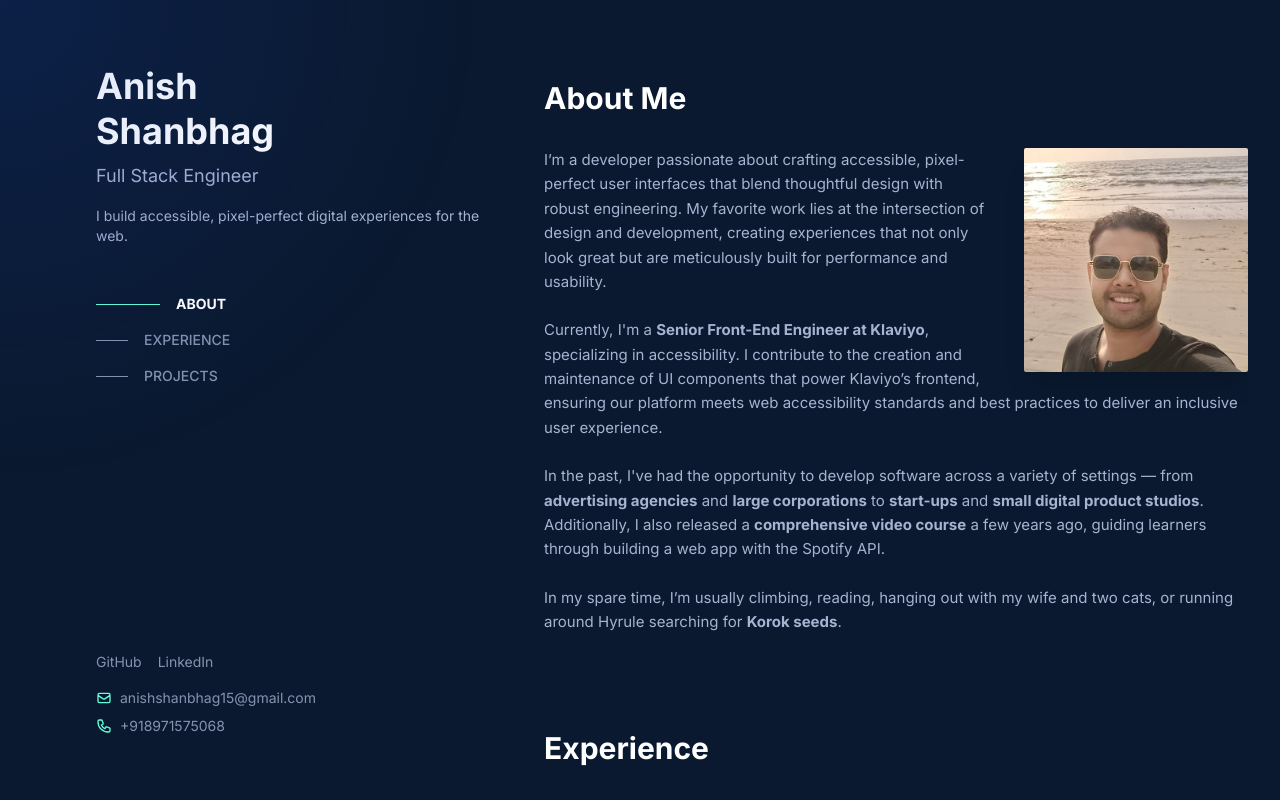
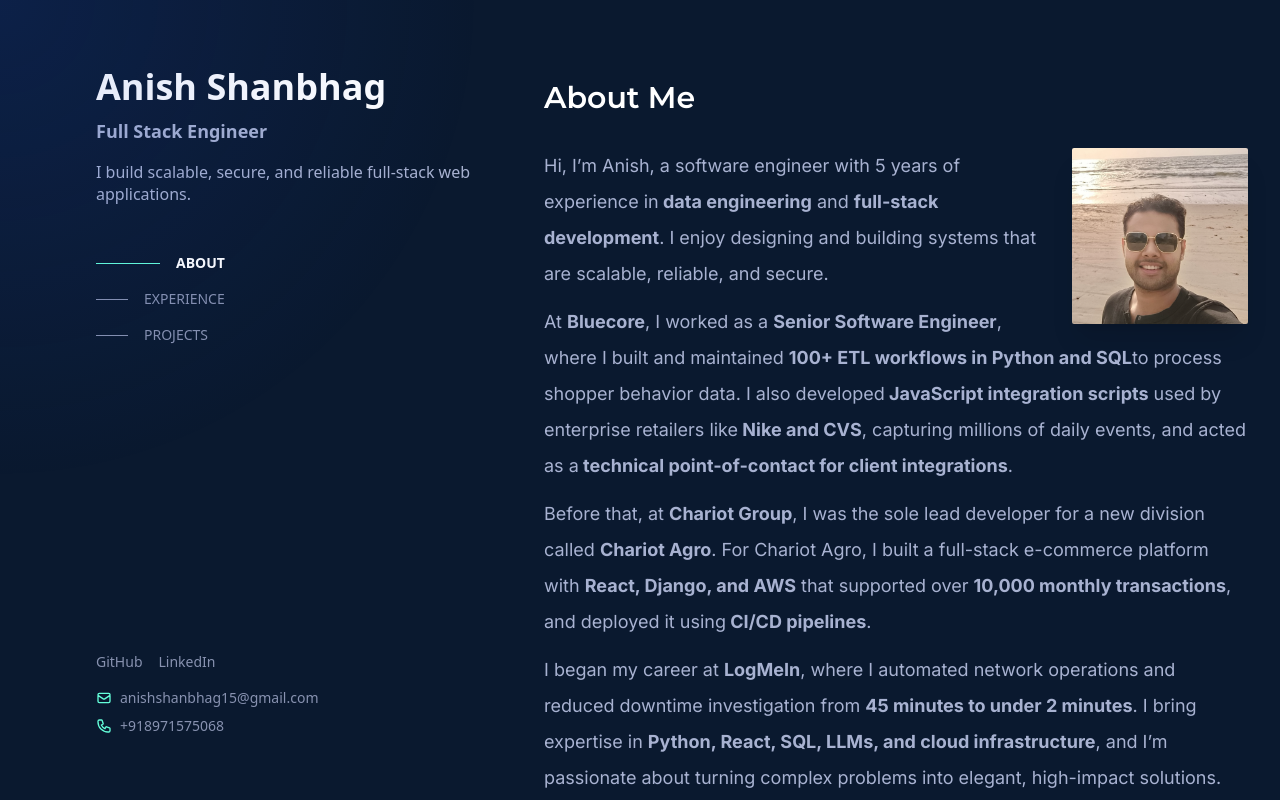
Before and after one commit to bitanish/anishshanbhag-portfolio, a React (Create React App) app: page / in a window 1280 px wide. Built offline with nearby package versions, Linux system fonts and the light colour scheme.

Commit message:
Added latest content

```diff
--- a/public/index.html
+++ b/public/index.html
@@ -15,6 +15,8 @@
       user's mobile device or desktop. See https://developers.google.com/web/fundamentals/web-app-manifest/
     -->
     <link rel="manifest" href="%PUBLIC_URL%/manifest.json" />
+<link href="https://fonts.googleapis.com/css2?family=Inter:wght@400;500;700&family=Montserrat:wght@500;600;700&display=swap" rel="stylesheet">
+
     <!--
       Notice the use of %PUBLIC_URL% in the tags above.
       It will be replaced with the URL of the `public` folder during the build.
--- a/src/App.js
+++ b/src/App.js
@@ -4,7 +4,6 @@
 import Experience from "./sections/Experience";
 import Projects from "./sections/Projects";
 import MouseSpotlight from "./components/MouseSpotlight";
-import Footer from "./components/FooterCTA";
 
 function App() {
 	const [activeSection, setActiveSection] = useState("about");
@@ -19,8 +18,8 @@
   	useEffect(() => {
 		const observerOptions = {
 			root: mainContentScrollRef.current,
-			rootMargin: "0px 0px -70% 0px", // Adjusted rootMargin: Trigger when top of section is 30% from top of viewport
-			threshold: 0, // We want to observe any intersection
+			rootMargin: "0px 0px -70% 0px",
+			threshold: 0,
 		};
 
 		const observerCallback = (entries) => {
@@ -31,19 +30,16 @@
 
 			entries.forEach((entry) => {
 				if (entry.isIntersecting) {
-					// Prioritize by intersection ratio first (how much of it is visible)
 					if (entry.intersectionRatio > highestIntersectionRatio) {
 						highestIntersectionRatio = entry.intersectionRatio;
 						highestIntersectionRatioEntry = entry;
 					}
 
-					// Also keep track of the one whose top is closest to the root's top
-					// This helps when multiple sections are partially visible
 					const rect = entry.boundingClientRect;
 					const rootRect = mainContentScrollRef.current.getBoundingClientRect();
 					const topDistance = rect.top - rootRect.top;
 
-					if (topDistance >= 0 && topDistance < minTopDistance) { // Only consider sections whose top is at or below the root's top
+					if (topDistance >= 0 && topDistance < minTopDistance) {
 						minTopDistance = topDistance;
 						closestToTopEntry = entry;
 					}
@@ -51,17 +47,12 @@
 			});
 
 			let newActiveSectionId = activeSection;
-
-			// Logic to determine the single active section:
-			// 1. If any section has a very high intersection ratio, prioritize it
-			if (highestIntersectionRatioEntry && highestIntersectionRatioEntry.intersectionRatio > 0.7) { // More than 70% visible
+			if (highestIntersectionRatioEntry && highestIntersectionRatioEntry.intersectionRatio > 0.7) {
 				newActiveSectionId = highestIntersectionRatioEntry.target.id;
 			}
-			// 2. Otherwise, if there's a section whose top is closest to the scroll container's top and is visible
 			else if (closestToTopEntry) {
 				newActiveSectionId = closestToTopEntry.target.id;
 			}
-			// 3. Fallback: If nothing else, use the first section if it's visible at all
 			else if (entries.length > 0 && entries[0].isIntersecting) {
 				newActiveSectionId = entries[0].target.id;
 			}
@@ -93,12 +84,12 @@
 				observer.disconnect();
 			}
 		};
-  	}, [activeSection]); // Keep activeSection in dependency array
+  	}, [activeSection]);
 
   	const scrollToSection = (id) => {
 		const section = document.getElementById(id);
 		if (section && mainContentScrollRef.current) {
-			const offset = 20; // You can adjust this value as needed
+			const offset = 20;
 			const offsetTop = section.offsetTop - offset;
 			mainContentScrollRef.current.scrollTo({
 				top: offsetTop,
@@ -123,7 +114,6 @@
         className="h-screen overflow-y-scroll scroll-smooth px-8 py-10 lg:py-20 flex flex-col items-center"
       >
         <div className="max-w-screen-md w-full">
-          {/* Each section now has a responsive heading */}
           <section id="about" ref={sectionRefs.about} className="mt-16 lg:mt-0 pb-24">
             <About />
           </section>
@@ -135,9 +125,6 @@
           <section id="projects" ref={sectionRefs.projects} className="pb-24">
             <Projects />
           </section>
-
-          {/* Add the new FooterCTA component here */}
-          <Footer />
         </div>
       </main>
     </div>
--- a/src/components/Sidebar.jsx
+++ b/src/components/Sidebar.jsx
@@ -1,4 +1,3 @@
-// src/components/Sidebar.jsx
 import React from "react";
 
 const Sidebar = ({ activeSection, scrollToSection }) => {
@@ -10,21 +9,13 @@
 
   return (
     <div className="h-full bg-[#0a192f] text-white flex flex-col justify-between">
-      {/* Top Section: Name, Title, Short Bio - No photo here anymore */}
       <div>
-        <h1 className="text-4xl font-bold leading-tight">
-          Anish
-          <br />
-          Shanbhag
-        </h1>
-        <h2 className="mt-2 text-lg text-lightest-slate">
-          Full Stack Engineer
-        </h2>
-        <p className="mt-4 text-sm text-lightest-slate">
-          I build accessible, pixel-perfect digital experiences for the web.
+        <h1 className="text-4xl font-bold leading-tight">Anish Shanbhag</h1>
+        <h2 className="mt-2 text-lg font-semibold text-lightest-slate">Full Stack Engineer</h2>
+        <p className="mt-4 text-md font-medium text-lightest-slate leading-snug">
+          I build scalable, secure, and reliable full-stack web applications.
         </p>
 
-        {/* Navigation - Hidden on mobile, visible on large screens */}
         <nav className="hidden lg:block mt-12">
           <ul className="space-y-4 text-sm font-medium">
             {navItems.map((item) => (
@@ -48,11 +39,7 @@
                         : "w-8 bg-grey-text group-hover:w-16 group-hover:bg-green-accent"
                     }`}
                   ></div>
-                  <span
-                    className={`${
-                      activeSection === item.id ? "font-bold" : ""
-                    }`}
-                  >
+                  <span className={`${activeSection === item.id ? "font-bold" : ""}`}>
                     {item.label}
                   </span>
                 </a>
@@ -62,15 +49,16 @@
         </nav>
       </div>
 
-      {/* Bottom Section: Social Links and Contact Info */}
       <div className="flex flex-col space-y-4 text-sm text-grey-text mt-8 lg:mt-0">
-        {/* Social Links - Still hidden on mobile, visible on large screens */}
-        <div className="hidden lg:flex space-x-4">
-          <a href="#">GitHub</a>
-          <a href="https://www.linkedin.com/in/anishshanbhag/" target="_blank" rel="noopener noreferrer">LinkedIn</a>
-        </div>
+        <nav className="hidden lg:flex space-x-4">
+          <a href="https://github.com/bitanish" target="_blank" rel="noopener noreferrer">
+            GitHub
+          </a>
+          <a href="https://www.linkedin.com/in/anishshanbhag/" target="_blank" rel="noopener noreferrer">
+            LinkedIn
+          </a>
+        </nav>
 
-        {/* Contact Information - Now visible on all screens */}
         <div className="mt-4 lg:mt-0">
           <p className="flex items-center">
             <span className="mr-2 text-green-accent">
--- a/src/index.js
+++ b/src/index.js
@@ -9,7 +9,3 @@
     <App />
   </React.StrictMode>
 );
-
-// If you want to start measuring performance in your app, pass a function
-// to log results (for example: reportWebVitals(console.log))
-// or send to an analytics endpoint. Learn more: https://bit.ly/CRA-vitals
--- a/src/sections/About.jsx
+++ b/src/sections/About.jsx
@@ -1,57 +1,45 @@
-// About.jsx
 import React from "react";
 
 const About = () => {
   return (
     <div className="text-lightest-slate">
-      <h2 className="text-3xl font-bold mb-8 text-white">About Me</h2> {/* The heading remains a standalone element */}
+      <h2 className="text-3xl font-semibold mb-8 text-white font-display">About Me</h2>
 
-      {/* This div contains the image (floated right) and the paragraphs */}
-      {/* The 'overflow-hidden' class helps ensure the float is contained within this div */}
-      <div className="leading-relaxed text-[15px] overflow-hidden">
-        {/* Your profile photo, now floated to the right */}
+      <div className="leading-relaxed text-[18px] max-w-3xl font-body">
         <img
-          src="/profile.png" // Assumes your processed profile.png is in the public folder
+          src="/profile.png"
           alt="Anish Shanbhag Profile"
-          className="float-right w-56 h-56 rounded-sm object-cover shadow-xl ml-8 mb-4"
-          // float-right: Positions the image to the right, allowing text to wrap
-          // w-56 h-56: Makes the image larger (224px by 224px) for clear visibility
-          // rounded-sm: Gives it a subtle corner radius, making it appear square but not sharp
-          // object-cover: Ensures the image fills its container without distortion
-          // shadow-xl: Adds a more prominent shadow for depth
-          // ml-8: Adds margin to the left of the image, creating space between it and the text
-          // mb-4: Adds a small margin below the image, useful if the text is shorter than the image
-          // border-2 border-green-accent: Adds a subtle border in your accent color, defining the image
+          className="w-44 h-44 rounded-sm object-cover shadow-xl mb-4 md:mb-2 md:float-right md:ml-6"
         />
 
-        {/* The paragraphs will now flow around the floated image */}
-        <p className="mt-0"> {/* mt-0 to prevent unwanted top margin from space-y-6 */}
-          I’m a developer passionate about crafting accessible, pixel-perfect
-          user interfaces that blend thoughtful design with robust engineering.
-          My favorite work lies at the intersection of design and development,
-          creating experiences that not only look great but are meticulously
-          built for performance and usability.
+        <p className="mt-0 leading-loose">
+          Hi, I’m Anish, a software engineer with 5 years of experience in
+          <strong> data engineering</strong> and <strong> full-stack development</strong>.
+          I enjoy designing and building systems that are scalable, reliable, and secure.
         </p>
 
-        <p className="mt-6">
-          Currently, I'm a <strong>Senior Front-End Engineer at Klaviyo</strong>, specializing
-          in accessibility. I contribute to the creation and maintenance of UI
-          components that power Klaviyo’s frontend, ensuring our platform meets
-          web accessibility standards and best practices to deliver an inclusive
-          user experience.
+        <p className="mt-3 leading-loose">
+          At <strong>Bluecore</strong>, I worked as a <strong>Senior Software Engineer</strong>,
+          where I built and maintained <strong>100+ ETL workflows in Python and SQL</strong>
+          to process shopper behavior data. I also developed
+          <strong> JavaScript integration scripts</strong> used by enterprise retailers like
+          <strong> Nike and CVS</strong>, capturing millions of daily events, and acted as a
+          <strong> technical point-of-contact for client integrations</strong>.
         </p>
 
-        <p className="mt-6">
-          In the past, I've had the opportunity to develop software across a
-          variety of settings — from <strong>advertising agencies</strong> and <strong>large corporations</strong>{" "}
-          to <strong>start-ups</strong> and <strong>small digital product studios</strong>. Additionally, I also
-          released a <strong>comprehensive video course</strong> a few years ago, guiding learners
-          through building a web app with the Spotify API.
+        <p className="mt-3 leading-loose">
+          Before that, at <strong>Chariot Group</strong>, I was the sole lead developer for a
+          new division called <strong>Chariot Agro</strong>. For Chariot Agro, I built a
+          full-stack e-commerce platform with <strong>React, Django, and AWS</strong> that
+          supported over <strong>10,000 monthly transactions</strong>, and deployed it using
+          <strong> CI/CD pipelines</strong>.
         </p>
 
-        <p className="mt-6">
-          In my spare time, I’m usually climbing, reading, hanging out with my
-          wife and two cats, or running around Hyrule searching for <strong>Korok seeds</strong>.
+        <p className="mt-3 leading-loose">
+          I began my career at <strong>LogMeIn</strong>, where I automated network operations
+          and reduced downtime investigation from <strong>45 minutes to under 2 minutes</strong>.
+          I bring expertise in <strong>Python, React, SQL, LLMs, and cloud infrastructure</strong>,
+          and I’m passionate about turning complex problems into elegant, high-impact solutions.
         </p>
       </div>
     </div>
--- a/src/sections/Experience.jsx
+++ b/src/sections/Experience.jsx
@@ -1,50 +1,49 @@
 import React from "react";
 
 const experiences = [
-  // ... (your existing experience data) ...
   {
-    year: "2023 — Present",
-    title: "Senior Frontend Engineer, Accessibility · Klaviyo",
+    year: "Jun 2023 — May 2025",
+    title: "Senior Software Engineer, Forward Deployed · Bluecore",
     description:
-      "Build and maintain critical components used to construct Klaviyos frontend, across the whole product. Work closely with cross-functional teams, including developers, designers, and product managers, to implement and advocate for best practices in web accessibility.",
-    tags: ["JavaScript", "TypeScript", "React", "Storybook"],
+      "At Bluecore, I architected 100+ reliable ETL workflows (Python, SQL), developed JavaScript integrations for Fortune 500 retailers like Nike and CVS capturing millions of daily events, and acted as a technical point-of-contact for client onboarding, monitoring, and integrations.",
+    tags: ["Python", "Javascript", "SQL", "YAML", "Google Cloud"],
   },
   {
-    year: "2018 — 2023",
-    title: "Lead Engineer · Upstatement",
+    year: "Apr 2021 — Jun 2023",
+    title: "Software Engineer · Chariot Group",
     description:
-      "Build, style, and ship high-quality websites, design systems, mobile apps, and digital experiences for a diverse array of projects for clients including Harvard Business School, Everytown for Gun Safety, Pratt Institute, Koala Health, Vanderbilt University, The 19th News, and more. Provide leadership within engineering department through close collaboration, knowledge shares, and spearheading the development of internal tools.",
-    tags: ["JavaScript", "TypeScript", "React", "Storybook"],
+      "At Chariot Group, I led development of a full-stack e-commerce platform (React, Django, AWS) handling 10K+ monthly transactions, deployed scalable cloud infrastructure with CI/CD and AWS Lambda, and implemented secure authentication with OWASP best practices.",
+    tags: ["Django", "React", "AWS"],
   },
   {
-    year: "July — Dec 2017",
-    title: "UI Engineer Co-op · Apple",
+    year: "Jul 2020 — Nov 2020",
+    title: "Associate Software Engineer · LogMeIn",
     description:
-      "Developed and styled interactive web apps for Apple Music, including the user interface of Apple Music’s embeddable web player widget for in-browser user authorization and full song playback.",
-    tags: ["JavaScript", "TypeScript", "React", "Storybook"],
+      "At LogMeIn, I automated network operations by building a monitoring dashboard and AWS Lambda functions, reducing downtime investigation from 45 minutes to under 2 minutes.",
+    tags: ["React", "AWS Lambda", "AWS SNS", "AWS Direct Connect"],
   },
 ];
 
 const Experience = () => {
   return (
     <div className="text-lightest-slate">
-      <h2 className="text-3xl font-bold mb-8 text-white">Experience</h2>
-      <div className="space-y-16">
+      <h2 className="text-3xl font-bold mb-8 text-white font-display">Experience</h2>
+      <div className="space-y-16 font-body">
         {experiences.map((exp, index) => (
           <div
             key={index}
-            className="group flex flex-col lg:flex-row gap-4 lg:gap-16 p-4 lg:p-6 rounded-lg
-                       transition-all duration-300 ease-in-out
-                       hover:bg-light-navy hover:shadow-lg"
+            className="group flex flex-col lg:flex-row lg:items-center gap-4 lg:gap-16 p-4 lg:p-6 rounded-lg
+                      transition-all duration-300 ease-in-out
+                      hover:bg-light-navy hover:shadow-lg"
           >
-            <div className="w-full lg:w-1/4 text-grey-text text-sm mb-2 lg:mb-0">
+            <div className="w-full lg:w-1/4 text-grey-text text-[14px] font-medium">
               {exp.year}
             </div>
 
             <div className="w-full lg:w-3/4">
-              <h3 className="text-lg font-semibold mb-1 text-lightest-slate group-hover:text-green-accent">
+              <h2 className="text-lg font-semibold mb-2 lg:mb-0 text-green-accent group-hover:text-green-accent">
                 {exp.title}
-              </h3>
+              </h2>
               <p className="text-grey-text mb-4 leading-relaxed text-[15px]">
                 {exp.description}
               </p>
@@ -63,10 +62,9 @@
         ))}
       </div>
 
-      {/* View Full Resume button, now with controlled margin-top */}
-      <div className="mt-16 text-center lg:text-left"> {/* mt-16 to separate from last experience card */}
+      <div className="mt-16 text-center lg:text-left">
         <a
-          href="/anishshanbhag.pdf" // Adjust this path to your resume file in the public folder
+          href="/anishshanbhag.pdf"
           target="_blank"
           rel="noopener noreferrer"
           className="inline-flex items-center text-green-accent font-semibold text-sm
--- a/src/sections/Projects.jsx
+++ b/src/sections/Projects.jsx
@@ -4,37 +4,28 @@
   {
     id: 1,
     image: "https://brittanychiang.com/_next/image?url=%2Fimages%2Fprojects%2Fcourse-card.png&w=640&q=75",
-    title: "Build a Spotify Connected App",
+    title: "AI Workflow Orchestrator (Multi-Agent LLM System)",
     description:
-      "Video course that teaches how to build a web app with the Spotify Web API. Topics covered include the principles of REST APIs, user auth flows, Node, Express, React, Styled Components, and more.",
-    link: "#", // Replace with actual project link
-    tags: ["Node", "Express", "React", "Styled Components", "Spotify API"], // Example tags
+      "Implemented a multi-agent system using CrewAI and LangChain with role-specific agents (Researcher, Planner, Writer) collaborating via OpenAI GPT models. Integrated FastAPI backend and React dashboard for workflow execution, reducing manual research effort by 70%.",
+    link: "#",
+    tags: ["React", "FastAPI", "AWS", "CrewAI", "LangChain", "OpenAI API"],
   },
   {
     id: 2,
     image: "https://brittanychiang.com/_next/image?url=%2Fimages%2Fprojects%2Fcourse-card.png&w=640&q=75",
-    title: "Another Spotify Connected App", // Changed title for distinction
+    title: "AI Knowledge Retrieval Platform (RAG)",
     description:
-      "This is a duplicated project entry to fulfill the request of having three items. It showcases similar technologies and concepts.",
+      "Built a full-stack RAG platform with document upload, text extraction, chunking, and semantic search via FAISS. Developed React frontend with JWT authentication, FastAPI backend for orchestration, and OpenAI embeddings for retrieval. Achieved sub-2s query latency on 10K+ documents, deployed on AWS with Docker",
     link: "#",
-    tags: ["JavaScript", "APIs", "Web Development"],
-  },
-  {
-    id: 3,
-    image: "https://brittanychiang.com/_next/image?url=%2Fimages%2Fprojects%2Fcourse-card.png&w=640&q=75",
-    title: "Third Project Example", // Changed title for distinction
-    description:
-      "A third example project, demonstrating the layout and styling. Focuses on front-end development and user interface design principles.",
-    link: "#",
-    tags: ["React", "Tailwind CSS", "UI/UX"],
+    tags: ["React", "FastAPI", "AWS", "RAG", "FAISS", "OpenAI API", "Docker"],
   },
 ];
 
 const Projects = () => {
   return (
     <div className="text-lightest-slate">
-      <h2 className="text-3xl font-bold mb-8 text-white">Projects</h2>
-      <div className="space-y-16"> {/* Vertical spacing between project cards */}
+      <h2 className="text-3xl font-bold mb-8 text-white font-display">Projects</h2>
+      <div className="space-y-16">
         {projectsData.map((project) => (
           <a
             key={project.id}
@@ -43,10 +34,9 @@
             rel="noopener noreferrer"
             className="group block rounded-lg overflow-hidden
                        transition-all duration-300 ease-in-out
-                       hover:bg-light-navy hover:shadow-lg" // Card hover effects
+                       hover:bg-light-navy hover:shadow-lg"
           >
             <div className="flex flex-col lg:flex-row items-start gap-4 lg:gap-8 p-4 lg:p-6">
-              {/* Image Section */}
               <div className="w-full lg:w-1/4 flex-shrink-0">
                 <img
                   src={project.image}
@@ -56,7 +46,6 @@
                 />
               </div>
 
-              {/* Content Section */}
               <div className="w-full lg:w-3/4">
                 <h3 className="text-lg font-semibold mb-1 text-lightest-slate group-hover:text-green-accent">
                   {project.title}
--- a/tailwind.config.js
+++ b/tailwind.config.js
@@ -8,8 +8,8 @@
       fontFamily: {
         // Ensure 'Inter' is correctly imported and listed first.
         // This makes Inter the default sans-serif font for your project.
-        sans: ['Inter', 'ui-sans-serif', 'system-ui', '-apple-system', 'BlinkMacSystemFont', '"Segoe UI"', 'Roboto', '"Helvetica Neue"', 'Arial', '"Noto Sans"', 'sans-serif', '"Apple Color Emoji"', '"Segoe UI Emoji"', '"Segoe UI Symbol"', '"Noto Color Emoji"'],
-        mono: ['ui-monospace', 'SFMono-Regular', 'Menlo', 'Monaco', 'Consolas', '"Liberation Mono"', '"Courier New"', 'monospace'],
+        display: ["Montserrat", "sans-serif"],   // Headings
+        body: ["Inter", "sans-serif"],             // Body text
       },
       colors: {
         // Your existing dark-navy
```
Also changed, not shown: package.json (+6 -2 lines), src/components/FooterCTA.jsx (deleted, +0 -18 lines), src/components/MouseSpotlight.jsx (+3 -13 lines), src/components/Section.jsx (deleted), 2 other files (tests, documents, lock files or other folders).
